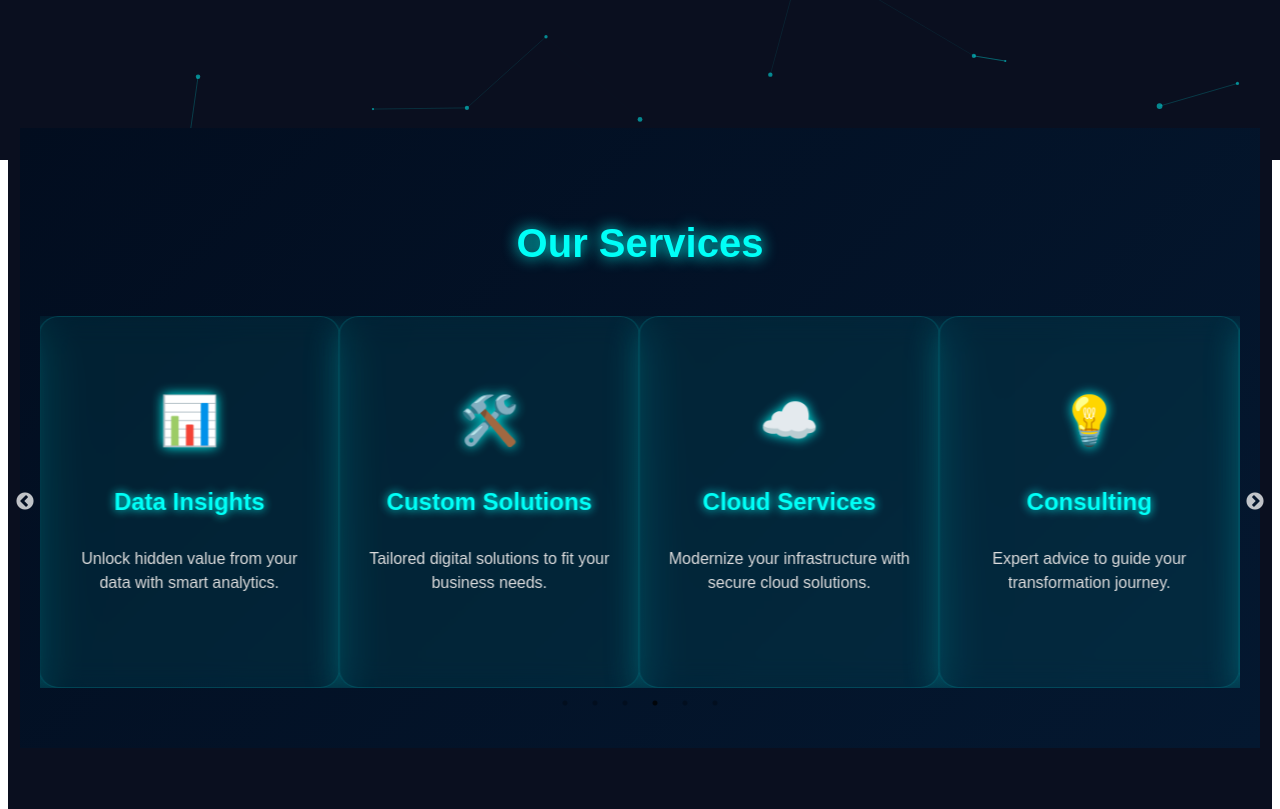
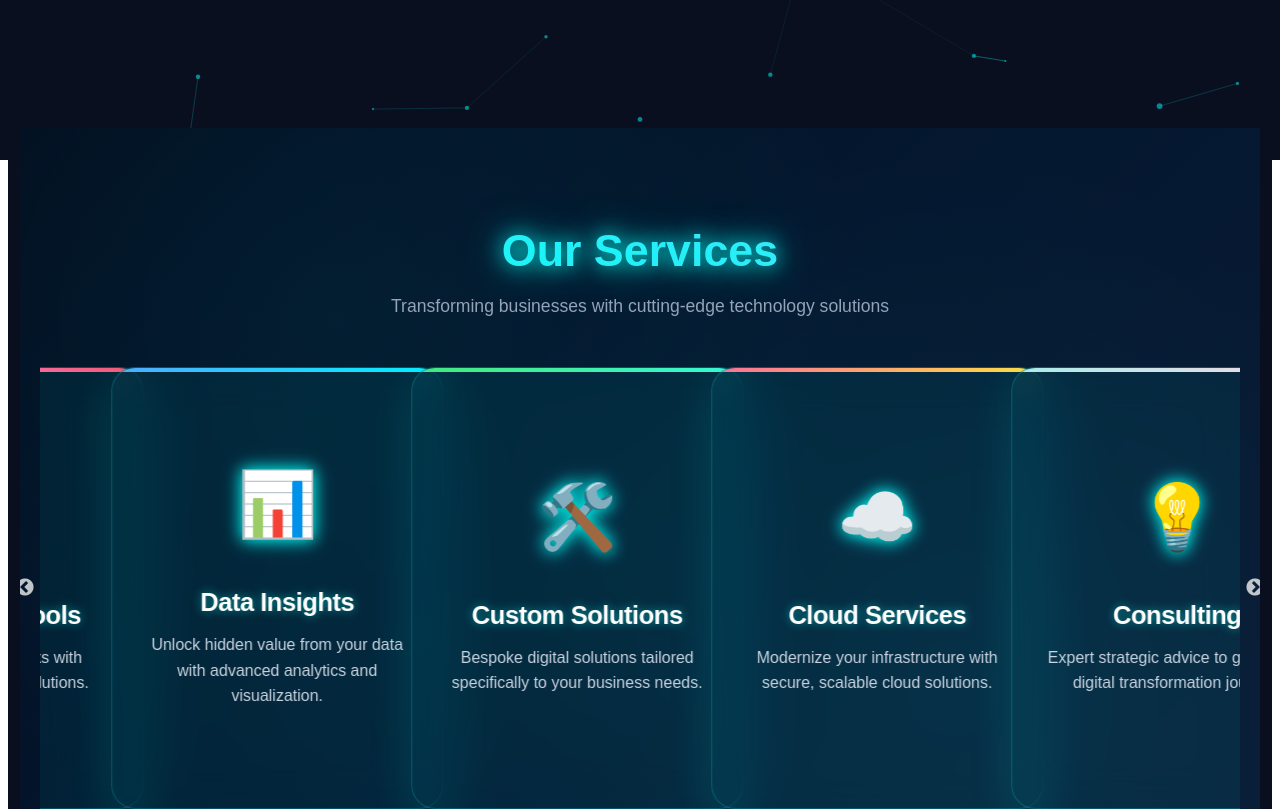
Before and after one commit to anirudhsaini364-Data/futurify-site, a React (Vite) app: page / in a window 1280 px wide. Shown: the part 640-1449 px from the top of the page. Built offline with nearby package versions, Linux system fonts and the light colour scheme.

Commit message:
Update: applied all latest changes

```diff
--- a/src/App.jsx
+++ b/src/App.jsx
@@ -222,75 +222,217 @@ export default function App() {
   style={{
     ...sectionStyle,
     padding: "60px 20px",
-    background: "linear-gradient(135deg, #020d1f 0%, #041830 100%)",
+    background: "linear-gradient(135deg, #020d1f 0%, #041830 50%, #0a1a35 100%)",
+    position: "relative",
+    overflow: "hidden",
   }}
 >
+  {/* Background pattern */}
+  <div
+    style={{
+      position: "absolute",
+      top: 0,
+      left: 0,
+      right: 0,
+      bottom: 0,
+      backgroundImage: `radial-gradient(circle at 25% 25%, rgba(0,255,247,0.05) 0%, transparent 50%),
+                        radial-gradient(circle at 75% 75%, rgba(0,255,247,0.05) 0%, transparent 50%)`,
+      pointerEvents: "none",
+    }}
+  />
+
   <h2
     style={{
-      fontSize: "2.5rem",
-      fontWeight: "bold",
+      fontSize: "2.8rem",
+      fontWeight: "900",
       textAlign: "center",
-      marginBottom: "50px",
+      marginBottom: "20px",
       color: "#00fff7",
-      textShadow: "0 0 15px #00fff7",
+      textShadow: "0 0 20px #00fff7, 0 0 40px #00fff799",
+      background: "linear-gradient(45deg, #00fff7, #7dd3fc)",
+      backgroundClip: "text",
+      WebkitBackgroundClip: "text",
+      WebkitTextFillColor: "transparent",
+      position: "relative",
+      zIndex: 1,
     }}
   >
     Our Services
   </h2>
 
+  <p
+    style={{
+      textAlign: "center",
+      color: "#94a3b8",
+      fontSize: "1.1rem",
+      marginBottom: "50px",
+      maxWidth: "600px",
+      margin: "0 auto 50px",
+      position: "relative",
+      zIndex: 1,
+    }}
+  >
+    Transforming businesses with cutting-edge technology solutions
+  </p>
+
   <Slider
     dots={true}
     infinite={true}
-    speed={6000}             // smooth continuous sliding
+    speed={8000}             // slower, more elegant
     slidesToShow={4}         // desktop
     slidesToScroll={1}
     autoplay={true}
     autoplaySpeed={0}        // continuous
     cssEase="linear"
-    pauseOnHover={false}
+    pauseOnHover={true}      // pause on hover for better UX
     centerMode={false}
     responsive={[
-      { breakpoint: 1200, settings: { slidesToShow: 3, slidesToScroll: 1 } },
-      { breakpoint: 1024, settings: { slidesToShow: 2, slidesToScroll: 1 } },
-      { breakpoint: 768, settings: { slidesToShow: 1, slidesToScroll: 1, centerMode: true, centerPadding: "5%" } },
-      { breakpoint: 480, settings: { slidesToShow: 1, slidesToScroll: 1, centerMode: true, centerPadding: "5%" } },
+      {
+        breakpoint: 1200,
+        settings: {
+          slidesToShow: 3,
+          slidesToScroll: 1,
+          speed: 7000
+        }
+      },
+      {
+        breakpoint: 1024,
+        settings: {
+          slidesToShow: 2,
+          slidesToScroll: 1,
+          speed: 6000
+        }
+      },
+      {
+        breakpoint: 768,
+        settings: {
+          slidesToShow: 1,
+          slidesToScroll: 1,
+          centerMode: true,
+          centerPadding: "40px", // one finger gap (approximately 40px)
+          speed: 5000
+        }
+      },
+      {
+        breakpoint: 480,
+        settings: {
+          slidesToShow: 1,
+          slidesToScroll: 1,
+          centerMode: true,
+          centerPadding: "30px", // adjusted for smaller screens
+          speed: 5000
+        }
+      },
     ]}
   >
     {[
-      { title: "AI Integration", desc: "Seamlessly integrate AI into your workflows.", icon: "🤖" },
-      { title: "Automation Tools", desc: "Eliminate repetitive tasks with advanced automation.", icon: "⚙️" },
-      { title: "Data Insights", desc: "Unlock hidden value from your data with smart analytics.", icon: "📊" },
-      { title: "Custom Solutions", desc: "Tailored digital solutions to fit your business needs.", icon: "🛠️" },
-      { title: "Cloud Services", desc: "Modernize your infrastructure with secure cloud solutions.", icon: "☁️" },
-      { title: "Consulting", desc: "Expert advice to guide your transformation journey.", icon: "💡" },
+      {
+        title: "AI Integration",
+        desc: "Seamlessly integrate cutting-edge AI into your existing workflows and processes.",
+        icon: "🤖",
+        gradient: "linear-gradient(135deg, #667eea 0%, #764ba2 100%)"
+      },
+      {
+        title: "Automation Tools",
+        desc: "Eliminate repetitive tasks with intelligent automation solutions.",
+        icon: "⚙️",
+        gradient: "linear-gradient(135deg, #f093fb 0%, #f5576c 100%)"
+      },
+      {
+        title: "Data Insights",
+        desc: "Unlock hidden value from your data with advanced analytics and visualization.",
+        icon: "📊",
+        gradient: "linear-gradient(135deg, #4facfe 0%, #00f2fe 100%)"
+      },
+      {
+        title: "Custom Solutions",
+        desc: "Bespoke digital solutions tailored specifically to your business needs.",
+        icon: "🛠️",
+        gradient: "linear-gradient(135deg, #43e97b 0%, #38f9d7 100%)"
+      },
+      {
+        title: "Cloud Services",
+        desc: "Modernize your infrastructure with secure, scalable cloud solutions.",
+        icon: "☁️",
+        gradient: "linear-gradient(135deg, #fa709a 0%, #fee140 100%)"
+      },
+      {
+        title: "Consulting",
+        desc: "Expert strategic advice to guide your digital transformation journey.",
+        icon: "💡",
+        gradient: "linear-gradient(135deg, #a8edea 0%, #fed6e3 100%)"
+      },
     ].map((service, idx) => (
-      <div key={idx} style={{ padding: "0 8px", boxSizing: "border-box" }}>
+      <div key={idx} style={{ padding: "0 10px", boxSizing: "border-box" }}>
         <div
           className="service-card"
           style={{
-            background: "rgba(0,255,255,0.08)",
-            backdropFilter: "blur(14px)",
-            borderRadius: "20px",
-            height: "320px",
-            minWidth: "250px",
-            maxWidth: "320px",
+            background: "rgba(0,255,255,0.06)",
+            backdropFilter: "blur(20px)",
+            borderRadius: "24px",
+            height: "380px",
+            minWidth: "280px",
+            maxWidth: "340px",
             textAlign: "center",
-            boxShadow: "0 10px 35px rgba(0,255,255,0.25)",
+            boxShadow: "0 15px 45px rgba(0,255,255,0.15), 0 5px 15px rgba(0,0,0,0.1)",
             display: "flex",
             flexDirection: "column",
             justifyContent: "center",
-            padding: "25px",
-            transition: "transform 0.4s, box-shadow 0.4s",
-            border: "1px solid rgba(0,255,255,0.15)",
+            padding: "30px 25px",
+            transition: "all 0.4s cubic-bezier(0.175, 0.885, 0.32, 1.275)",
+            border: "1px solid rgba(0,255,255,0.2)",
+            position: "relative",
+            overflow: "hidden",
           }}
         >
-          <div style={{ fontSize: "3rem", marginBottom: "15px", textShadow: "0 0 12px #00fff7" }}>
+          {/* Card gradient overlay */}
+          <div
+            style={{
+              position: "absolute",
+              top: 0,
+              left: 0,
+              right: 0,
+              height: "4px",
+              background: service.gradient,
+              borderRadius: "24px 24px 0 0",
+            }}
+          />
+
+          <div
+            style={{
+              fontSize: "4rem",
+              marginBottom: "20px",
+              textShadow: "0 0 15px #00fff7",
+              filter: "drop-shadow(0 0 10px rgba(0,255,247,0.3))",
+              transform: "scale(1)",
+              transition: "transform 0.3s ease"
+            }}
+          >
             {service.icon}
           </div>
-          <h3 style={{ fontSize: "1.5rem", marginBottom: "15px", color: "#00fff7", textShadow: "0 0 10px #00fff7" }}>
+
+          <h3
+            style={{
+              fontSize: "1.6rem",
+              marginBottom: "15px",
+              color: "#ffffff",
+              textShadow: "0 0 10px rgba(0,255,247,0.5)",
+              fontWeight: "700",
+              letterSpacing: "-0.02em"
+            }}
+          >
             {service.title}
           </h3>
-          <p style={{ color: "#ddd", fontSize: "1rem", lineHeight: 1.5 }}>
+
+          <p
+            style={{
+              color: "#cbd5e1",
+              fontSize: "1rem",
+              lineHeight: 1.6,
+              margin: 0,
+              fontWeight: "400"
+            }}
+          >
             {service.desc}
           </p>
         </div>
@@ -300,42 +442,87 @@ export default function App() {
 
   <style jsx>{`
     .service-card:hover {
-      transform: translateY(-15px);
-      box-shadow: 0 18px 50px rgba(0, 255, 255, 0.5);
+      transform: translateY(-20px) scale(1.02);
+      box-shadow: 0 25px 60px rgba(0, 255, 255, 0.3), 0 10px 25px rgba(0,0,0,0.2);
+      border-color: rgba(0,255,255,0.4);
     }
 
-    /* Gap between cards */
+    .service-card:hover div:first-of-type {
+      transform: scale(1.1) rotate(5deg);
+    }
+
+    /* Enhanced slider styling */
     .slick-track {
       display: flex !important;
-      gap: 16px; /* consistent gap for all screens */
     }
 
     .slick-slide {
       display: flex !important;
       justify-content: center;
       box-sizing: border-box;
-      padding: 0 8px;
     }
 
     .slick-list {
       margin: 0;
+      padding: 0;
+      overflow: hidden;
     }
 
-    /* Mobile: 1 card fills 90% of screen, centered */
+    /* Custom dots styling */
+    .slick-dots {
+      bottom: -50px;
+    }
+
+    .slick-dots li button:before {
+      color: #00fff7;
+      font-size: 12px;
+      opacity: 0.5;
+    }
+
+    .slick-dots li.slick-active button:before {
+      opacity: 1;
+      color: #00fff7;
+      text-shadow: 0 0 10px #00fff7;
+    }
+
+    /* Mobile optimizations */
     @media (max-width: 768px) {
-      .slick-slide > div {
-        width: 90% !important;
-        max-width: 90% !important;
+      .service-card {
+        min-width: calc(100vw - 80px) !important; /* One finger gap on each side */
+        max-width: calc(100vw - 80px) !important;
+        height: 350px !important;
+        margin: 0 auto;
       }
 
+      .slick-center .service-card {
+        transform: scale(1);
+      }
+
+      .slick-track {
+        gap: 0 !important;
+      }
+    }
+
+    @media (max-width: 480px) {
       .service-card {
-        min-width: 90% !important;
-        max-width: 90% !important;
+        min-width: calc(100vw - 60px) !important; /* Slightly smaller gap for very small screens */
+        max-width: calc(100vw - 60px) !important;
+        padding: 25px 20px !important;
       }
+    }
+
+    /* Enhanced animations */
+    @keyframes float {
+      0%, 100% { transform: translateY(0px); }
+      50% { transform: translateY(-5px); }
+    }
+
+    .service-card {
+      animation: float 6s ease-in-out infinite;
+      animation-delay: calc(var(--index) * 0.5s);
     }
   `}</style>
 </section>
-
 
 
 
```
